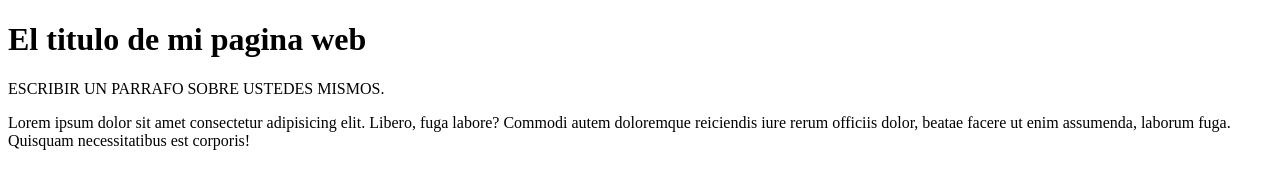
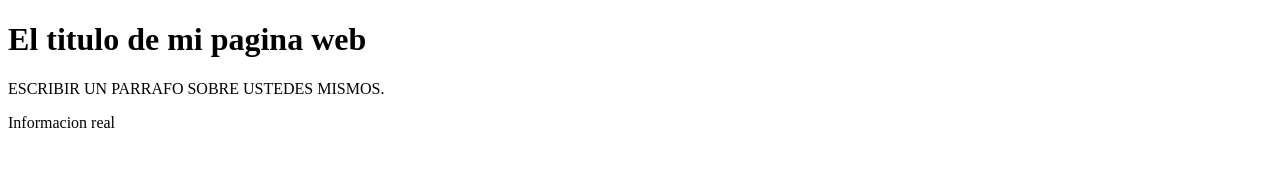
Before and after one commit to ferjoaguilar/utec-seminary, a plain HTML site: page index.html in a window 1280 px wide. Drawn offline with Linux system fonts and the light colour scheme.

Commit message:
Se ha agregado la info real del proyecto

```diff
--- a/index.html
+++ b/index.html
@@ -13,7 +13,7 @@
     </p>
 
     <p>
-        Lorem ipsum dolor sit amet consectetur adipisicing elit. Libero, fuga labore? Commodi autem doloremque reiciendis iure rerum officiis dolor, beatae facere ut enim assumenda, laborum fuga. Quisquam necessitatibus est corporis!
+        Informacion real
     </p>
 </body>
 </html>
```
